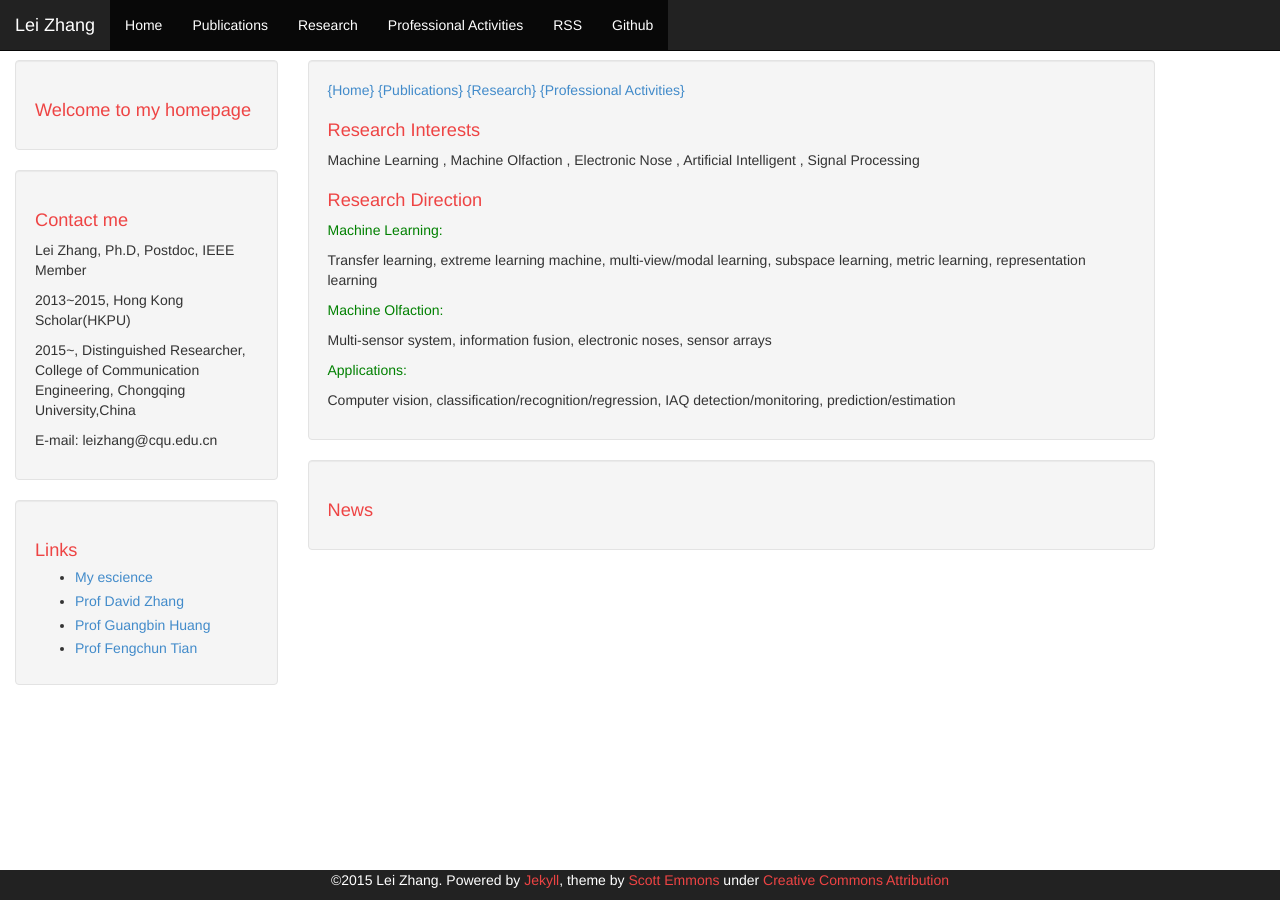
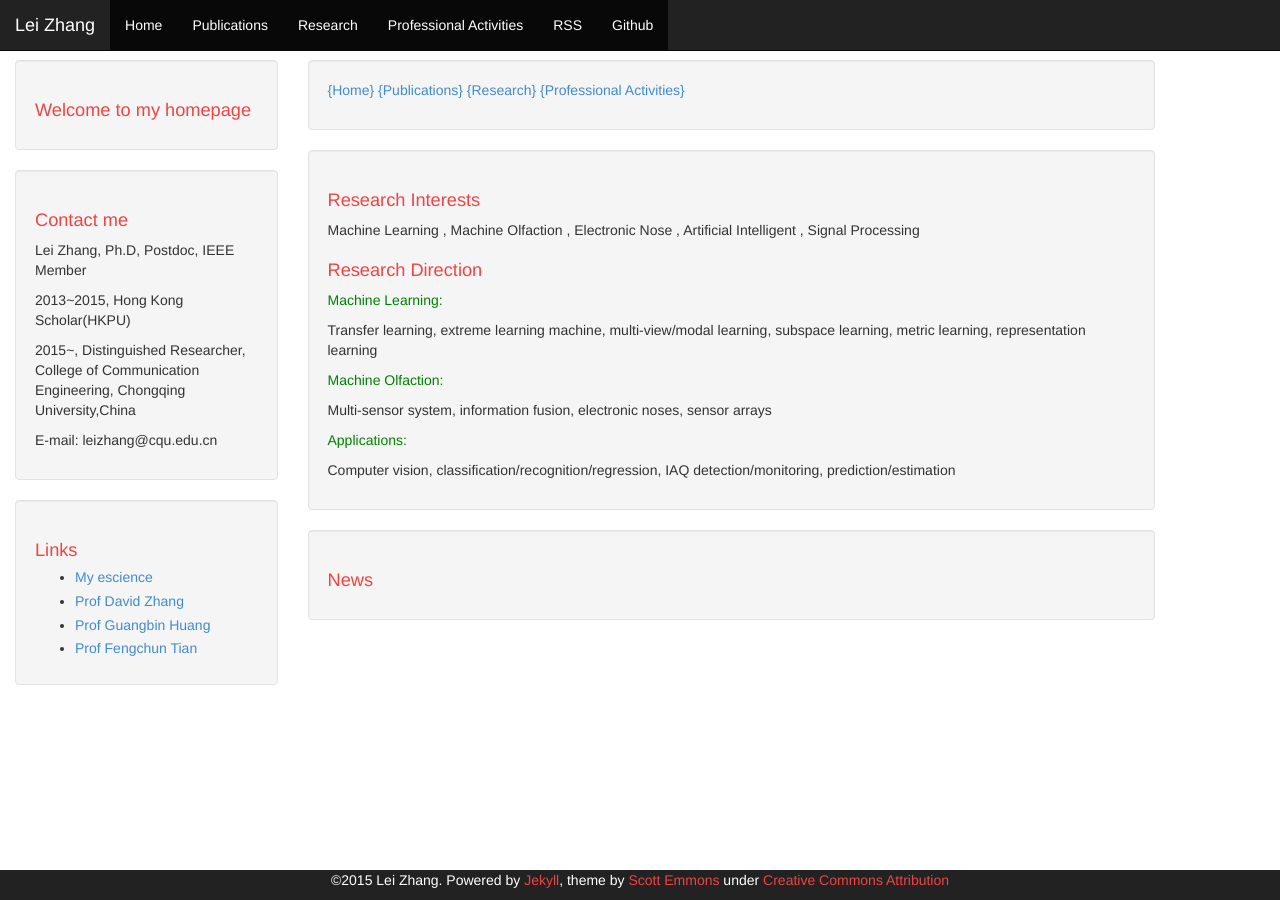
Before and after one commit to DrLeiZhang/website, a Jekyll site: the page built from index.html, in a window 1280 px wide. Built offline with Jekyll 4.4.1, drawn with Linux system fonts in a browser that asks for light colours; Markdown is read by kramdown in place of the engine named in the settings; the list of posts is cut into pages by our own code.

Commit message:
Update
Signed-off-by: leizhang@cqu.edu.cn <leizhang@cqu.edu.cn>

```diff
--- a/index.html
+++ b/index.html
@@ -3,7 +3,9 @@ layout: default
 ---
 <div class="well">
 <p><a href="http://www.leizhang.tk/">{Home}  </a><a href="http://www.leizhang.tk/publications.html">{Publications}  </a> <a href="http://www.leizhang.tk/research.html">{Research}  </a> <a href="http://www.leizhang.tk/professional%20activities.html">{Professional Activities}</a></p>
+</div>
 
+<div class="well">
 <h1>Research Interests</h1>
 <p>Machine Learning , Machine Olfaction , Electronic Nose , Artificial Intelligent , Signal Processing </p>
 
@@ -14,8 +16,8 @@ layout: default
 <p>Multi-sensor system, information fusion, electronic noses, sensor arrays</p>
 <p  style="color:green;">Applications:</p>
 <p>Computer vision, classification/recognition/regression, IAQ detection/monitoring, prediction/estimation</p>
+</div>
 
-</div>
 <div class="well">
 <h1>News</h1>
 <p> </p>
--- a/professional activities.html
+++ b/professional activities.html
@@ -4,7 +4,9 @@ layout: default
 
 <div class="well">
 <p><a href="http://www.leizhang.tk/">{Home}  </a><a href="http://www.leizhang.tk/publications.html">{Publications}  </a> <a href="http://www.leizhang.tk/research.html">{Research}  </a> <a href="http://www.leizhang.tk/professional%20activities.html">{Professional Activities}</a></p>
+</div>
 
+<div class="well">
 <h2>Service</h2>
     <h1>Journal Editorial Service</h1>
     <p>World Research Journal of Bioinformatics (WRJB), Editor in Chief</p>
--- a/publications.html
+++ b/publications.html
@@ -4,7 +4,9 @@ layout: default
 
 <div class="well">
 <p><a href="http://www.leizhang.tk/">{Home}  </a><a href="http://www.leizhang.tk/publications.html">{Publications}  </a> <a href="http://www.leizhang.tk/research.html">{Research}  </a> <a href="http://www.leizhang.tk/professional%20activities.html">{Professional Activities}</a></p>
+</div>
 
+<div class="well">
     <h2>Publications</h2>
 <h1>Papers in reprints</h1>
 <p>[1] Lei Zhang and David Zhang,"Robust Visual Knowledge Transfer via EDA,"in arXiv.org(arXiv:1505.04382), 2015. <a href="http://arxiv.org/abs/1505.04382">[paper]</a>, [code]</p>
--- a/research.html
+++ b/research.html
@@ -4,7 +4,9 @@ layout: default
 
 <div class="well">
 <p><a href="http://www.leizhang.tk/">{Home}  </a><a href="http://www.leizhang.tk/publications.html">{Publications}  </a> <a href="http://www.leizhang.tk/research.html">{Research}  </a> <a href="http://www.leizhang.tk/professional%20activities.html">{Professional Activities}</a></p>
+</div>
 
+<div class="well">
 <h2> Research Projects</h2>
 
 <h1>Pincipal Investigator:</h1>
```
